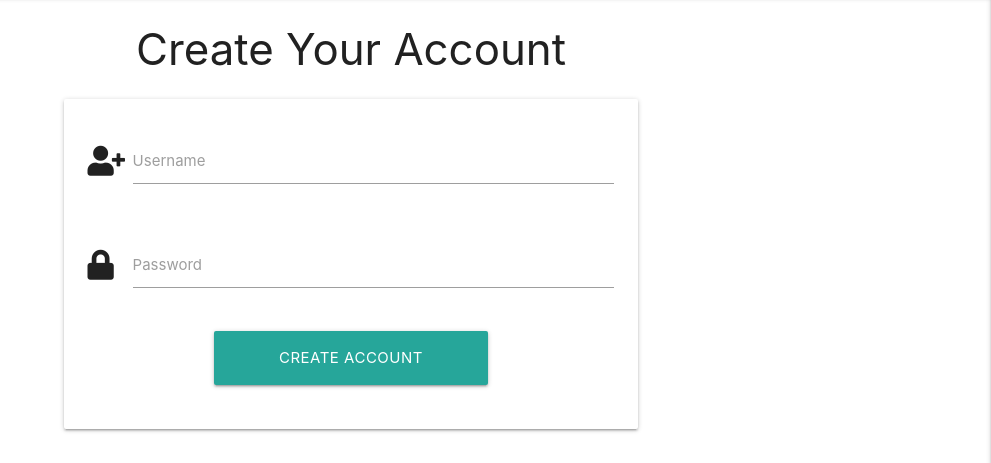
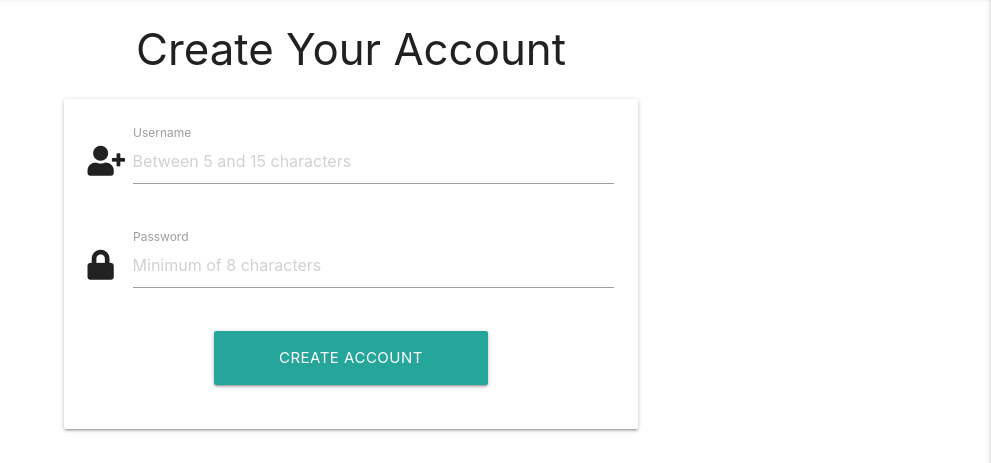
Before and after one commit to DHayes23/Flashcards, a Flask app: page /create_an_account in a window 1280 px wide. Shown: the part 67-530 px from the top of the page, without its empty margins (289-1280 px from the left). Run offline with Flask 2, Linux system fonts and the light colour scheme; some libraries are stand-ins or nearby versions.

Commit message:
Remove arbitrary password restrictions

```diff
--- a/templates/create_an_account.html
+++ b/templates/create_an_account.html
@@ -13,7 +13,8 @@
                     <i class="fas fa-user-plus fa-2x prefix"></i>
                     <input id="username" name="username" type="text"
                      pattern="^[a-zA-Z0-9]{5,15}$" class="validate"
-                      minlength="5" maxlength="15" required>
+                      minlength="5" maxlength="15"
+                      placeholder="Between 5 and 15 characters" required>
                     <label for="username">Username</label>
                 </div>
             </div>
@@ -22,8 +23,8 @@
                 <div class="input-field col s12">
                     <i class="fas fa-lock fa-2x prefix"></i>
                     <input id="password" name="password" type="password"
-                     pattern="^[a-zA-Z0-9]{5,20}$"
-                    class="validate" minlength="8" maxlength="20"
+                    class="validate" minlength="8"
+                    placeholder="Minimum of 8 characters"
                      required>
                     <label for="password">Password</label>
                 </div>
--- a/templates/login.html
+++ b/templates/login.html
@@ -22,8 +22,7 @@
                 <div class="input-field col s12">
                     <i class="fas fa-lock fa-2x prefix"></i>
                     <input id="password" name="password" type="password"
-                    pattern="^[a-zA-Z0-9]{5,20}$"
-                    class="validate" minlength="8" maxlength="20" required>
+                    class="validate" minlength="8" required>
                     <label for="password">Password</label>
                 </div>
             </div>
```
